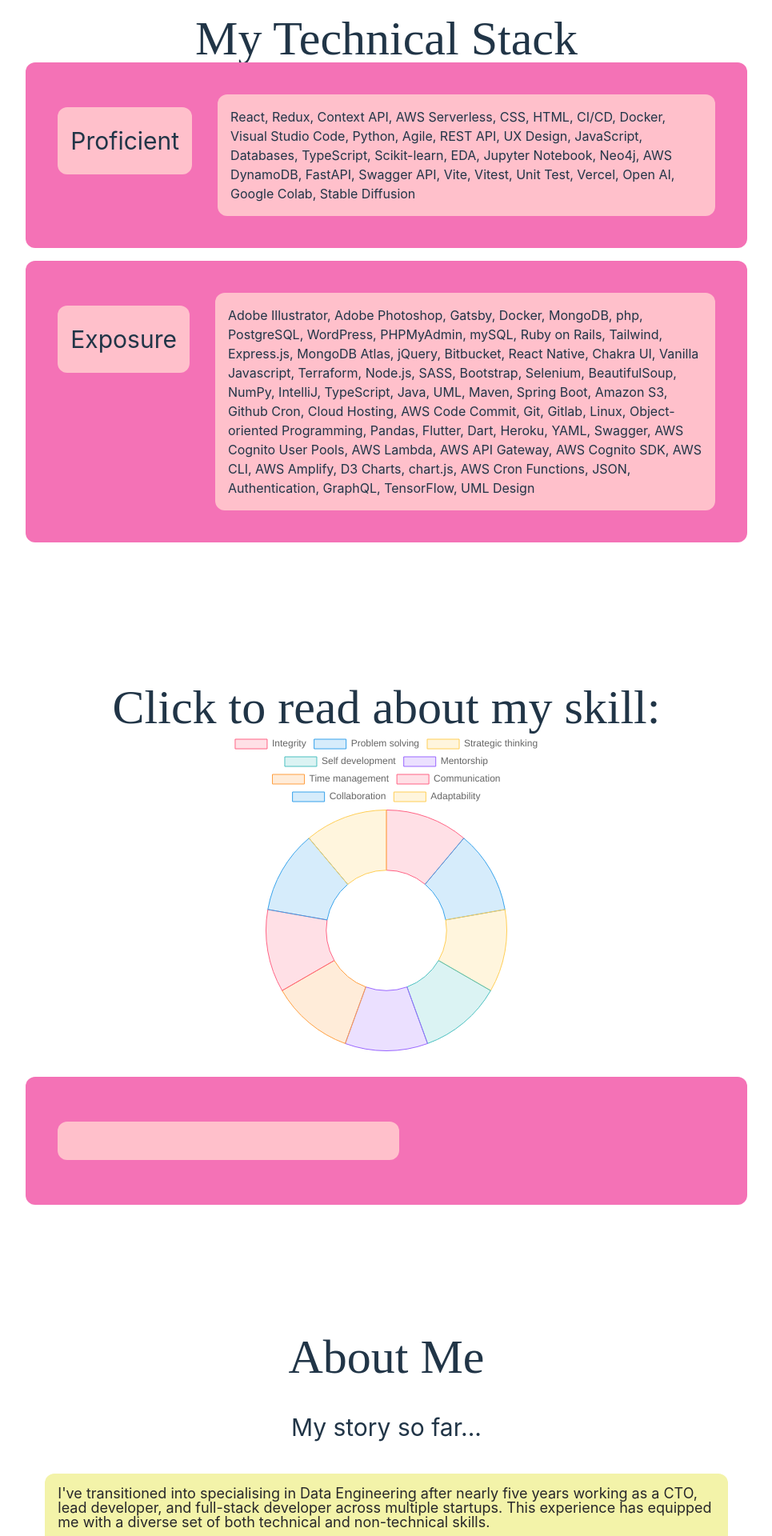
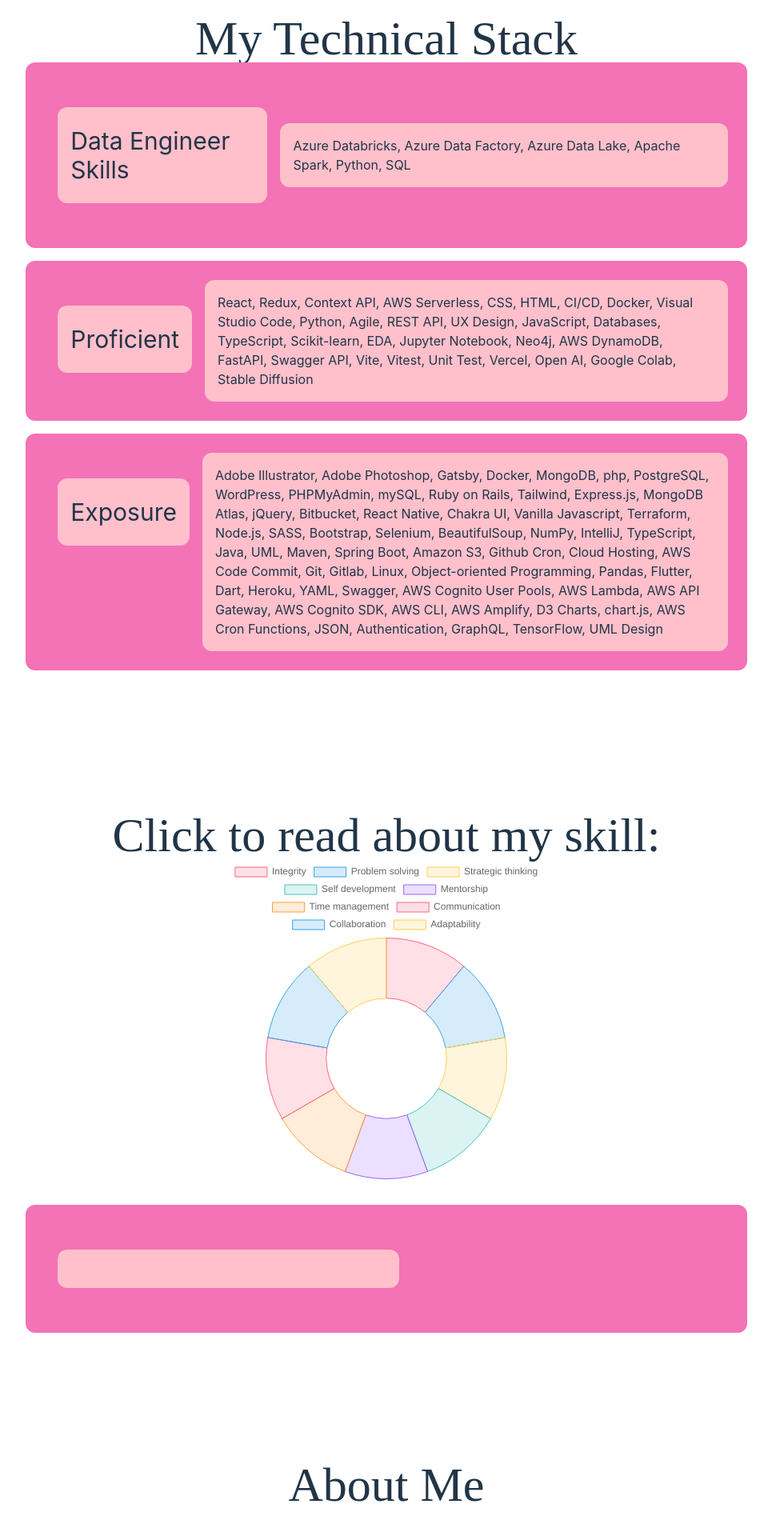
Before and after one commit to environmentallyconsciouscoder/personal-website, a React (Vite) app: page / in a window 1280 px wide. Shown: the part 860-2780 px from the top of the page at 80% size, without its empty margins (157-1122 px from the left). Built offline with nearby package versions, Linux system fonts and the light colour scheme.

Commit message:
chore: updated content in about me and technical skills

```diff
--- a/src/App.tsx
+++ b/src/App.tsx
@@ -202,12 +202,12 @@ function App() {
         {technologies.map((data) => (
           <div style={{marginBottom: '1rem', display: "flex", justifyContent: "center", width: '100%'}}>
             <TextBox flexDirection="row">
-              <div style={{ margin: '1rem', height: '5rem'}}>
+              <div style={{ margin: '1rem', height: '100%'}}>
                 <Box>
                     <Header title={data.title} type="subheader" />
                 </Box>
               </div>
-              <div style={{ margin: '1rem'}}>
+              <div style={{ height: '100%', display: "flex", alignItems: "center"}}>
                 <Box>
                   <div style={{padding: "1rem"}}>
                     {data.technologies.join(', ')}
--- a/src/data_two.ts
+++ b/src/data_two.ts
@@ -43,6 +43,12 @@ export const projectsTwo = [
 ]
 
 export const technologies = [
+    {
+        title: 'Data Engineer Skills',
+        technologies: [
+          'Azure Databricks', 'Azure Data Factory', 'Azure Data Lake', 'Apache Spark', 'Python', 'SQL'
+        ]
+      },
     {
       title: 'Proficient',
       technologies: [
@@ -235,13 +241,22 @@ export const menuItems = [
     }
 ]
 
-export const aboutMe = [{
-    text: "I've transitioned into specialising in Data Engineering after nearly five years working as a CTO, lead developer, and full-stack developer across multiple startups. This experience has equipped me with a diverse set of both technical and non-technical skills.",
-},
-{    text: "I am highly motivated to rejoin the tech scene after a career break. During my career break, I enrolled in a data science and AI bootcamp where I trained different Machine Learning models using scikit-learn and TensorFlow, fine-tuning models, and integrating them with full-stack development.",
-},
-{   text: "Passionate about working with Generative AI, I have played with various GPT models using the Transformers Library (Hugging Face) to complete tasks such as text generation and image generation. Additionally, I have played with the OpenAI API, Prompt Engineering, RAG, Vercel NextJS AI SDK, and LLM developer tools, including text generation web UI and stable diffusion web UI."},
-{ text: "I'm excited about making a positive impact at work, helping customers solve problems, collaborating with a new team, and learning from each other."}
+export const aboutMe = [
+    {
+        text: "I've transitioned into specialising in Data Engineering after an extensive career as a CTO, lead developer, and full-stack developer across multiple startups. This experience has equipped me with a diverse set of both technical and non-technical skills."
+    },
+    {    text: "I am highly motivated to rejoin the tech scene after a career break. During my career break, I enrolled in a data science and AI bootcamp where I trained different Machine Learning models using scikit-learn and TensorFlow, fine-tuning models, and integrating them with full-stack development.",
+    },
+    {   text: "Passionate about working with Generative AI, I have played with various GPT models using the Transformers Library (Hugging Face) to complete tasks such as text generation and image generation. Additionally, I have played with the OpenAI API, Prompt Engineering, RAG, Vercel NextJS AI SDK, and LLM developer tools, including text generation web UI and stable diffusion web UI."},
+    { text: "I'm excited about making a positive impact at work, helping customers solve problems, collaborating with a new team, and learning from each other."}
+//     {
+//     text: "I've transitioned into specialising in Data Engineering after nearly five years working as a CTO, lead developer, and full-stack developer across multiple startups. This experience has equipped me with a diverse set of both technical and non-technical skills.",
+// },
+// {    text: "I am highly motivated to rejoin the tech scene after a career break. During my career break, I enrolled in a data science and AI bootcamp where I trained different Machine Learning models using scikit-learn and TensorFlow, fine-tuning models, and integrating them with full-stack development.",
+// },
+// {   text: "Passionate about working with Generative AI, I have played with various GPT models using the Transformers Library (Hugging Face) to complete tasks such as text generation and image generation. Additionally, I have played with the OpenAI API, Prompt Engineering, RAG, Vercel NextJS AI SDK, and LLM developer tools, including text generation web UI and stable diffusion web UI."},
+// { text: "I'm excited about making a positive impact at work, helping customers solve problems, collaborating with a new team, and learning from each other."}
+
 ]
 
 export const standOutFacts = [{
```
